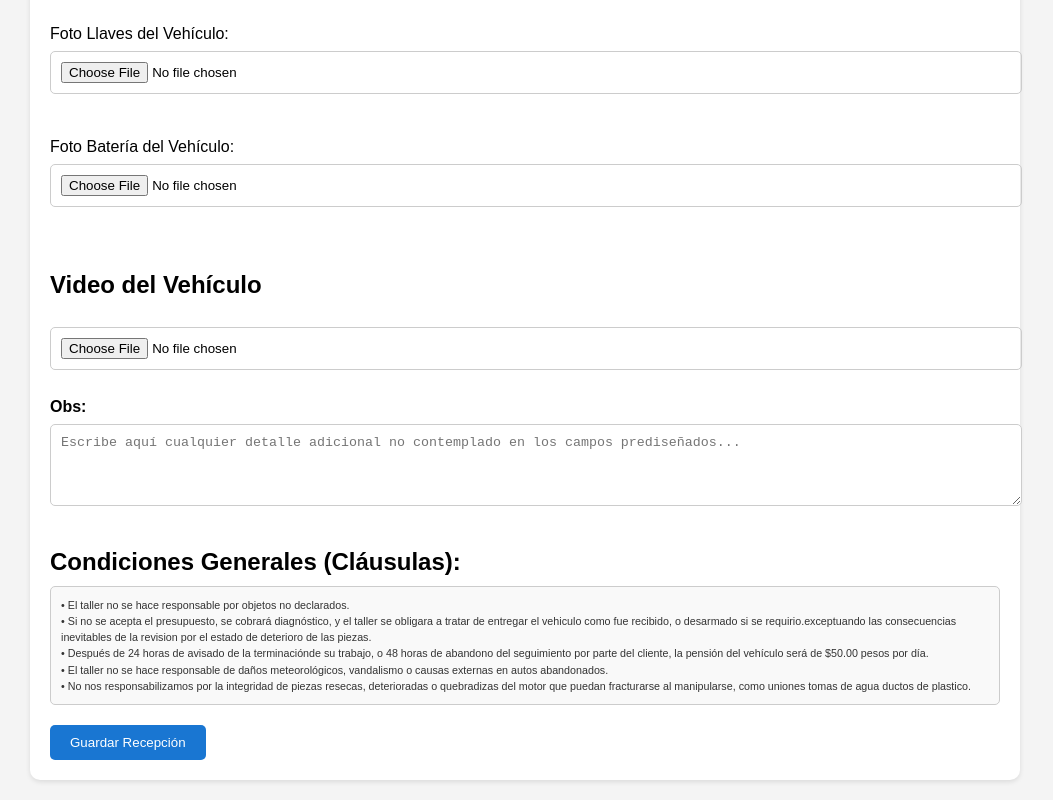
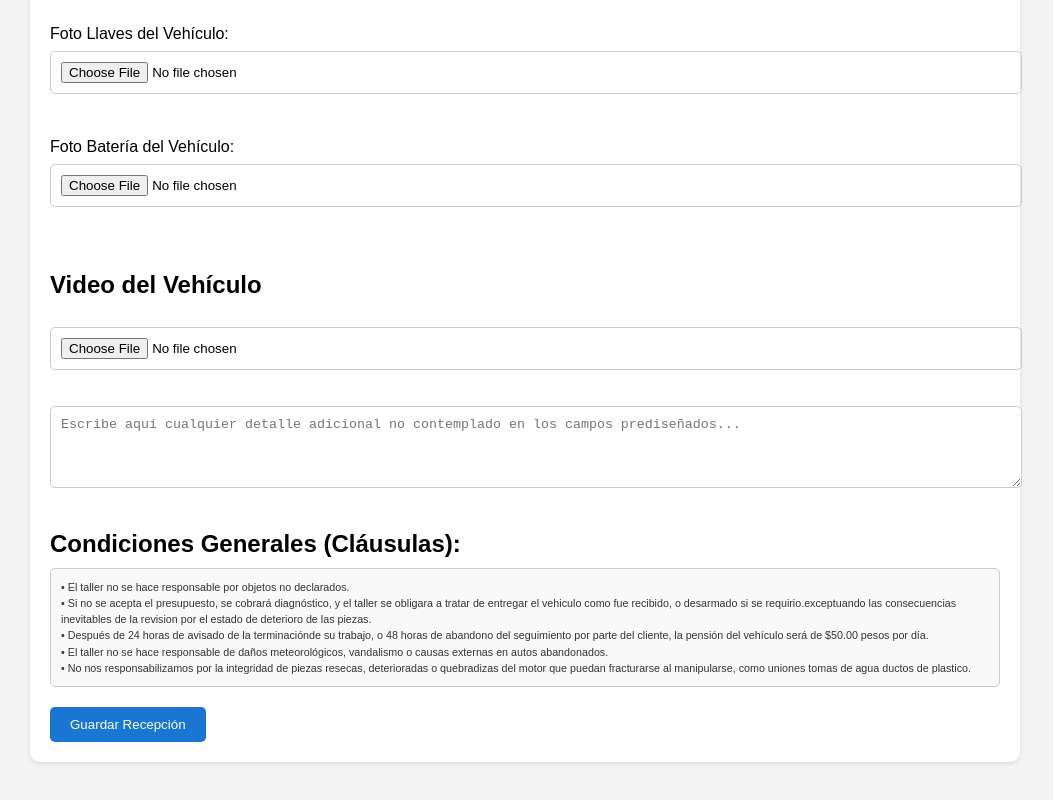
Before and after one commit to intrack360/RECEPCION-DIGITAL-DE-VEHICULOS, a plain HTML site: page index.html in a window 1280 px wide. Shown: the part 1607-2407 px from the top of the page, without its empty margins (115-1168 px from the left). Drawn offline with Linux system fonts and the light colour scheme.

Commit message:
Update index.html

```diff
--- a/index.html
+++ b/index.html
@@ -161,7 +161,6 @@
   </div>
 <!-- Observación libre adicional -->
 <div class="seccion">
-  <label for="observacionLibre"><strong>Obs:</strong></label><br>
   <textarea id="observacionLibre" name="observacionLibre" rows="4" placeholder="Escribe aquí cualquier detalle adicional no contemplado en los campos prediseñados..." style="width:100%; resize: vertical;"></textarea>
 </div>
 
```
